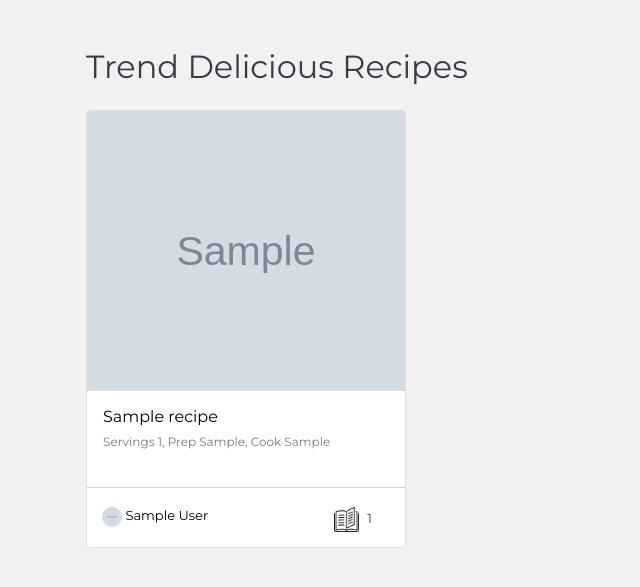
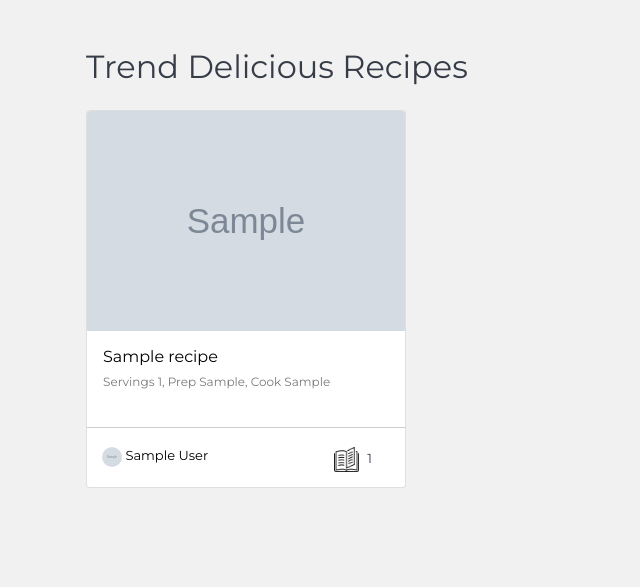
Before and after one commit to sozgur/food_recipe_web_app, a Flask app: page / in a window 1280 px wide. Shown: the part 66-653 px from the top of the page, without its empty margins (0-640 px from the left). Run offline with Flask 2, Linux system fonts and the light colour scheme; tables that the repository leaves empty hold one stand-in row (values such as "Sample post"); grey boxes marked "Sample" are stand-in pictures; some libraries are stand-ins or nearby versions.

```diff
--- a/app/recipe/recipe_forms.py
+++ b/app/recipe/recipe_forms.py
@@ -59,4 +59,4 @@ class EditRecipeForm(FlaskForm):
 
     cook = SelectField('Cook Time', choices=[(tm, tm) for tm in cook_times], validators = [DataRequired()])
 
-    servings = h5fields.IntegerField("Servings", widget=h5widgets.NumberInput(min=1, max=16))
+    servings = h5fields.IntegerField("Servings", widget=h5widgets.NumberInput(min=1, max=30))
--- a/app/static/css/recipe.css
+++ b/app/static/css/recipe.css
@@ -101,7 +101,7 @@
 
 .card-img-top {
   width: 100%;
-  height: 280px;
+  height: 220px;
 }
 
 .recipe-owner img {
--- a/app/templates/recipe/edit.html
+++ b/app/templates/recipe/edit.html
@@ -34,7 +34,7 @@
           <h2 class="fs-title">Recipe Category and Time</h2>
 
             {{ form.category.label(class_="form-label") }}
-            {{ form.category(class_="form-control") }}
+            {{ form.category(class_="form-control", value=recipe.category.id) }}
 
           <div class="row my-4">
 
@@ -52,7 +52,7 @@
 
             <div class="form-group col-md-2">
               {{ form.servings.label(class_="form-label") }}
-              {{ form.servings(class_="form-control", value=1) }}
+              {{ form.servings(class_="form-control", value=recipe.serving) }}
               <div id="servings-error" class="invalid-feedback recipe-error"></div>
             </div>
 
```
Also changed, not shown: README.md, app/static/images/diagram.png (added), app/static/images/diagram1.png (deleted).
